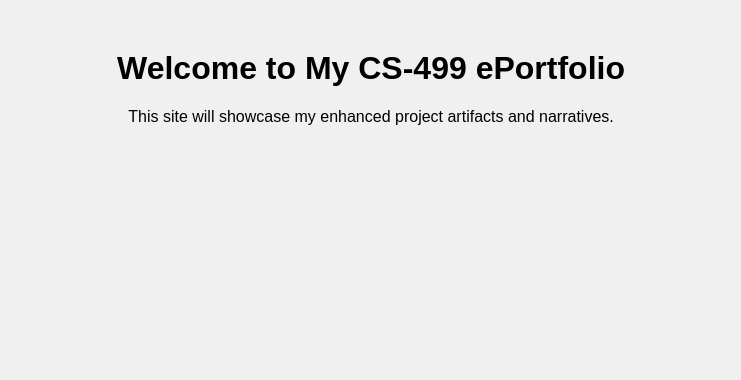
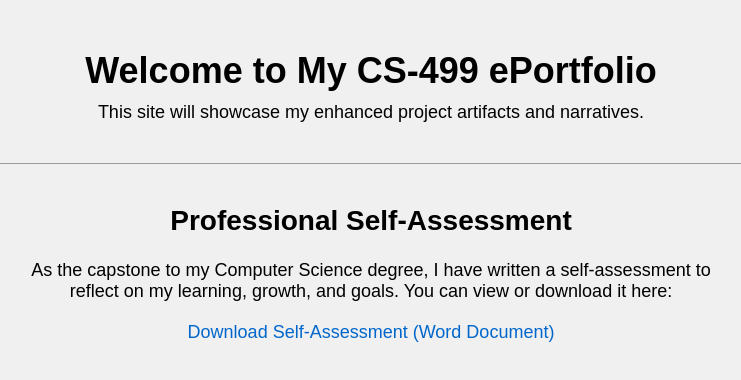
Before and after one commit to jorgoexe/ePortfolio-CS-499, a plain HTML site: page index.html in a window 1280 px wide. Shown: the whole page, without its empty margins (269-1010 px from the left). Drawn offline with Linux system fonts and the light colour scheme.

Commit message:
Update index.html

```diff
--- a/index.html
+++ b/index.html
@@ -9,10 +9,50 @@
       margin: 50px;
       background-color: #f0f0f0;
     }
+
+    h1 {
+      font-size: 36px;
+      margin-bottom: 10px;
+    }
+
+    h2 {
+      font-size: 28px;
+      margin-top: 40px;
+    }
+
+    p {
+      font-size: 18px;
+      max-width: 700px;
+      margin: 0 auto 20px;
+    }
+
+    a {
+      color: #0066cc;
+      text-decoration: none;
+    }
+
+    a:hover {
+      text-decoration: underline;
+    }
+
+    hr {
+      margin: 40px auto;
+      width: 80%;
+    }
   </style>
 </head>
 <body>
   <h1>Welcome to My CS-499 ePortfolio</h1>
   <p>This site will showcase my enhanced project artifacts and narratives.</p>
+
+  <hr>
+
+  <h2>Professional Self-Assessment</h2>
+  <p>
+    As the capstone to my Computer Science degree, I have written a self-assessment to reflect on my learning, growth, and goals. You can view or download it here:
+  </p>
+  <p>
+    <a href="self-assessment/Self-Assessment.docx" target="_blank">Download Self-Assessment (Word Document)</a>
+  </p>
 </body>
 </html>
```
